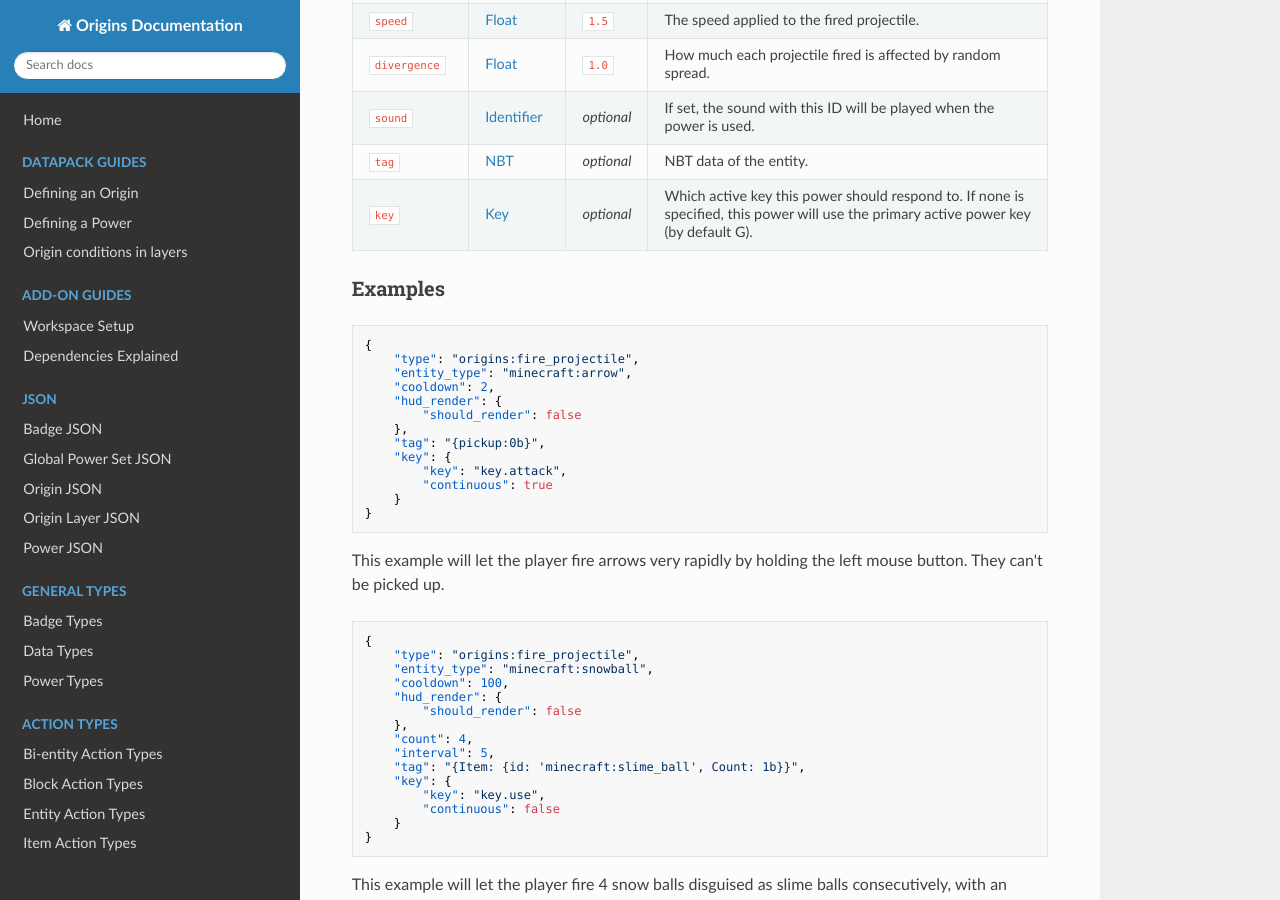
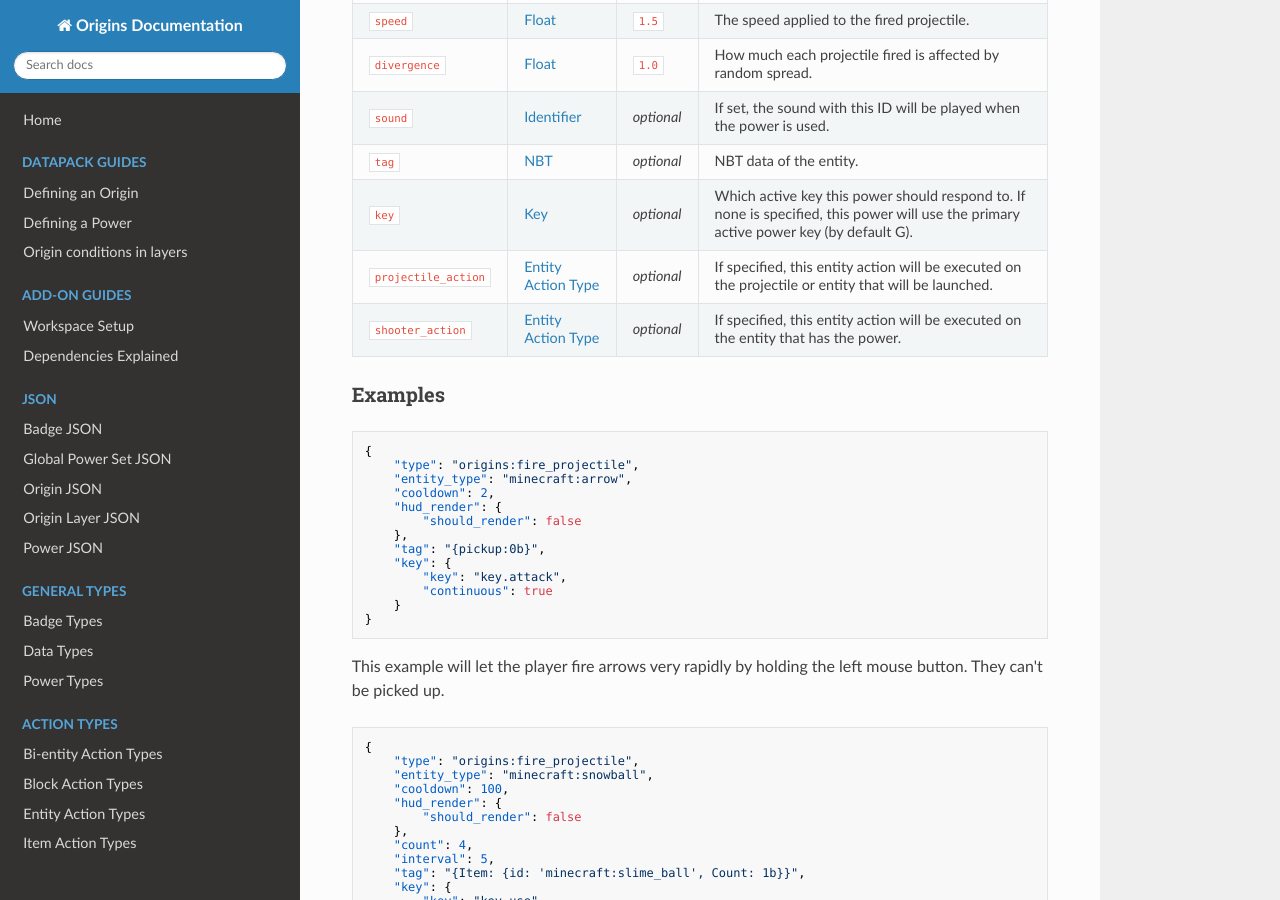
Before and after one commit to apace100/origins-docs, an MkDocs documentation site: the page built from docs/types/power_types/fire_projectile.md, in a window 1280 px wide and 900 px high, scrolled down 687 px. Built offline with MkDocs 1.6.1, drawn with Linux system fonts in a browser that asks for light colours; nearby versions of some CDN libraries.

Commit message:
Updated `fire_projectile` (Power Type) Documented the two new fields: `projectile_action` and `shooter_action`

```diff
--- a/docs/types/power_types/fire_projectile.md
+++ b/docs/types/power_types/fire_projectile.md
@@ -27,6 +27,8 @@ Field  | Type | Default | Description
 `sound` | [Identifier](../data_types/identifier.md) | _optional_ | If set, the sound with this ID will be played when the power is used.
 `tag` | [NBT](../data_types/nbt.md) | _optional_ | NBT data of the entity.
 `key` | [Key](../data_types/key.md) | _optional_ | Which active key this power should respond to. If none is specified, this power will use the primary active power key (by default G).
+`projectile_action` | [Entity Action Type](../entity_action_types.md) | _optional_ | If specified, this entity action will be executed on the projectile or entity that will be launched.
+`shooter_action` | [Entity Action Type](../entity_action_types.md) | _optional_ | If specified, this entity action will be executed on the entity that has the power.
 
 
 ### Examples
```
